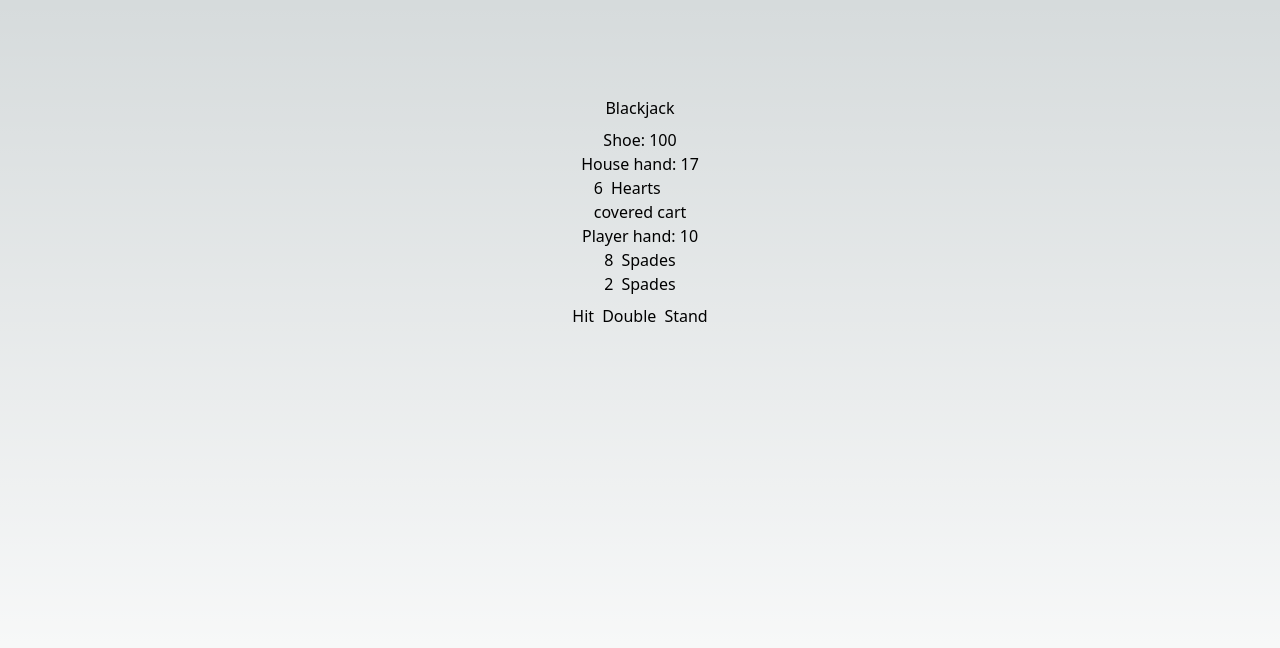
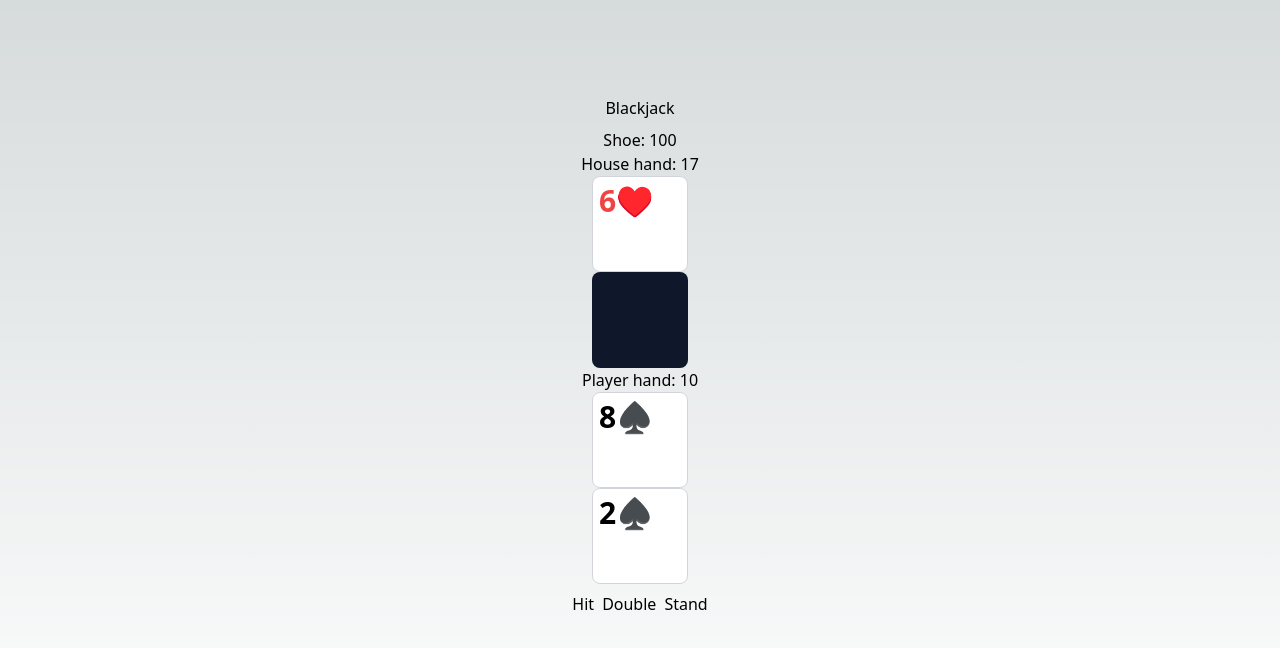
Before and after one commit to xdguido/blackjack-game, a Next.js app: page / in a window 1280 px wide. Both pictures are taken after a click on the button "Start". Shown: the top 648 px of the page. Built offline with nearby package versions, Linux system fonts and the light colour scheme.

Commit message:
add card animation

```diff
--- a/package.json
+++ b/package.json
@@ -19,6 +19,7 @@
     "postcss": "8.4.24",
     "react": "18.2.0",
     "react-dom": "18.2.0",
+    "react-use": "^17.4.0",
     "tailwindcss": "3.3.2",
     "typescript": "5.1.3"
   }
--- a/src/components/Card.tsx
+++ b/src/components/Card.tsx
@@ -1,19 +1,52 @@
+import { useState } from 'react';
+import { useTimeoutFn } from 'react-use';
 import { CardInt } from '@/lib/interfaces';
+
 type Props = {
     card: CardInt;
     isCovered?: boolean;
 };
-export default function CardComponent({ card, isCovered = false }: Props) {
+export default function CardComponent({ card, isCovered }: Props) {
+    const [flip, setFlip] = useState(isCovered);
+    useTimeoutFn(() => {
+        setFlip(true);
+    }, 10);
+    const setColor = (suit: string) => {
+        switch (suit) {
+            case 'Clubs':
+            case 'Spades':
+                return 'text-black';
+
+            case 'Diamonds':
+            case 'Hearts':
+                return 'text-red-500';
+        }
+    };
+    const setSuit = (suit: string) => {
+        switch (suit) {
+            case 'Clubs':
+                return '♣️';
+            case 'Spades':
+                return '♠️';
+            case 'Hearts':
+                return '♥️';
+            case 'Diamonds':
+                return '♦️';
+        }
+    };
+    const suit = setSuit(card.suit);
+    const color = setColor(card.suit);
     return (
-        <div className="flex gap-2">
-            {isCovered ? (
-                <span>covered cart</span>
-            ) : (
-                <>
-                    <span>{card.value}</span>
-                    <span>{card.suit}</span>
-                </>
-            )}
+        <div className="relative w-24 h-24">
+            <div className={`card ${isCovered ? '' : flip ? 'flip' : ''}`}>
+                <div
+                    className={`${color} front-face font-semibold p-1.5 text-3xl rounded-lg border border-gray-300`}
+                >
+                    <span className="">{card.value}</span>
+                    <span className="">{suit}</span>
+                </div>
+                <div className="back-face rounded-lg"></div>
+            </div>
         </div>
     );
 }
--- a/src/styles/globals.css
+++ b/src/styles/globals.css
@@ -18,10 +18,34 @@
 
 body {
     color: rgb(var(--foreground-rgb));
-  background: linear-gradient(
-      to bottom,
-      transparent,
-      rgb(var(--background-end-rgb))
-    )
+    background: linear-gradient(to bottom, transparent, rgb(var(--background-end-rgb)))
         rgb(var(--background-start-rgb));
 }
+
+@layer utilities {
+    .card {
+        position: absolute;
+        width: 100%;
+        height: 100%;
+        transform-style: preserve-3d;
+        transition: all 0.5s ease;
+    }
+    .flip {
+        transform: rotateY(180deg);
+    }
+    .front-face {
+        position: absolute;
+        width: 100%;
+        height: 100%;
+        backface-visibility: hidden;
+        transform: rotateY(180deg);
+        background-color: rgb(255 255 255);
+    }
+    .back-face {
+        position: absolute;
+        width: 100%;
+        height: 100%;
+        backface-visibility: hidden;
+        background-color: rgb(15 23 42);
+    }
+}
```
Also changed, not shown: 1 other file (tests, documents, lock files or other folders). Lines whose indentation alone changed are shown as unchanged.
